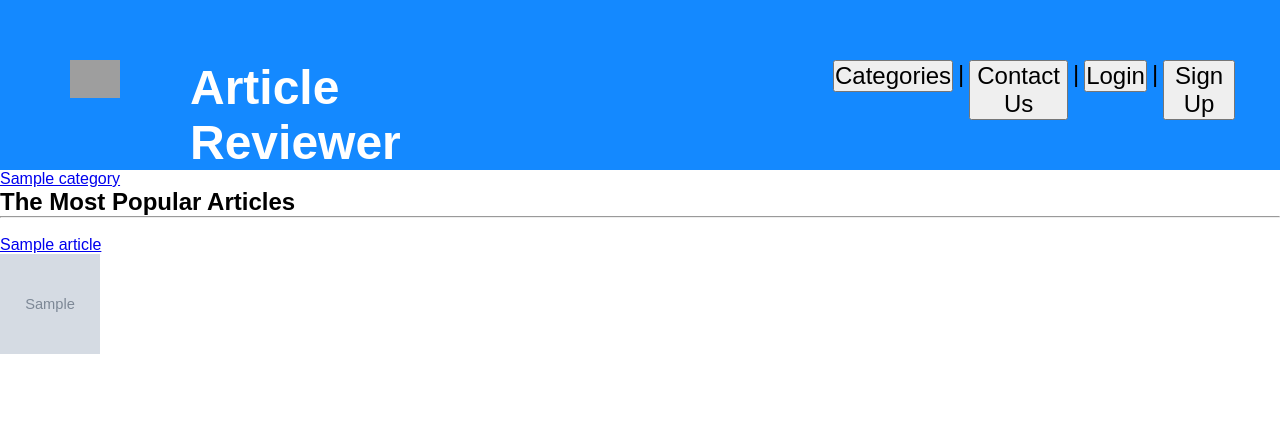
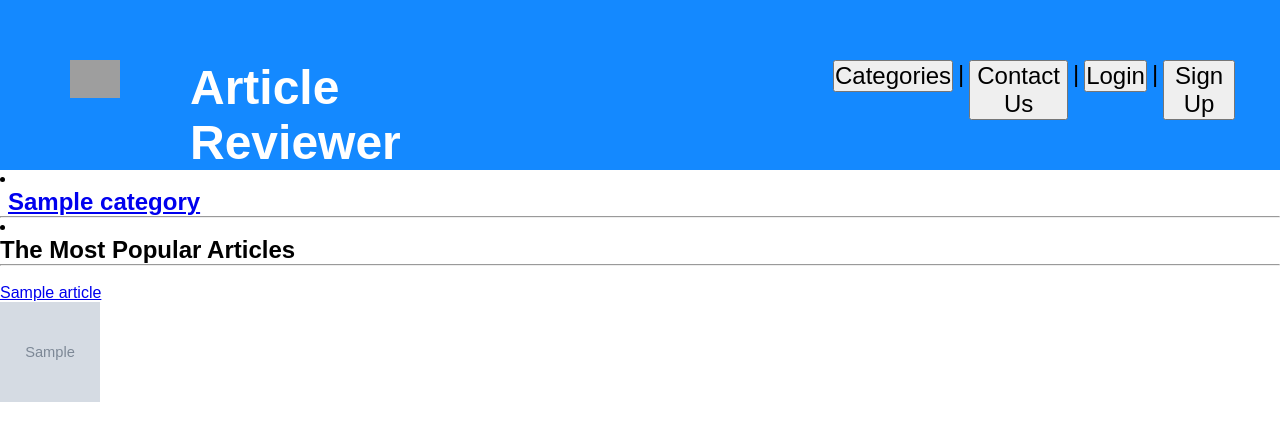
Before and after one commit to 2431345K/article-web-app, a Django app: page / in a window 1280 px wide. Shown: the top 441 px of the page. Run offline with Django 3.2, Linux system fonts and the light colour scheme; tables that the repository leaves empty hold one stand-in row (values such as "Sample post"); grey boxes marked "Sample" are stand-in pictures; some libraries are stand-ins or nearby versions; grey boxes are pictures that could not be loaded.

Commit message:
Changing some font sizes

```diff
--- a/templates/article_web_app/index.html
+++ b/templates/article_web_app/index.html
@@ -7,12 +7,13 @@
 <link rel="stylesheet" type="text/css" href="{% static 'CSS/index.css' %}">
 {% block body_block %}
 
+    <li></li>
     <div>
         {% if categories %}
             <nav>
             {% for category in categories %}
 
-                <a href="{% url 'article_reviewer:show_category' category.slug %}">{{ category.name }}</a>
+            &ensp;<a style= "font-size:x-large;font-weight: bold;" href="{% url 'article_reviewer:show_category' category.slug %}">{{ category.name }}</a>&ensp;
 
             {% endfor %}
             </nav>
@@ -21,6 +22,8 @@
         {% endif %}
     </div>
 
+    <hr/>
+    <li></li>
     <h2>The Most Popular Articles</h2>
     <hr/>
 
```
